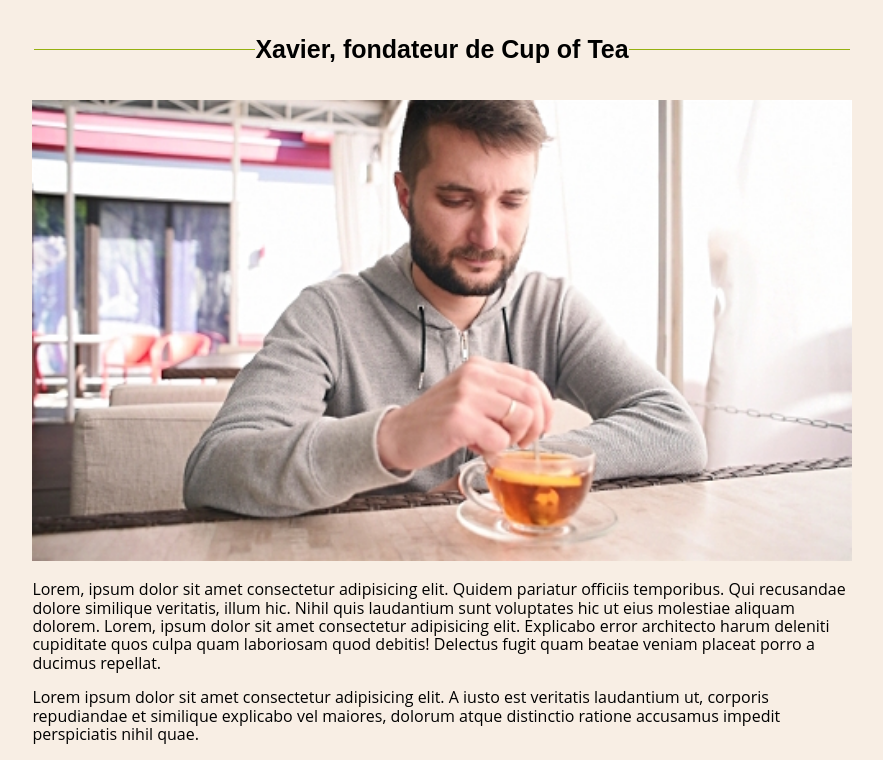
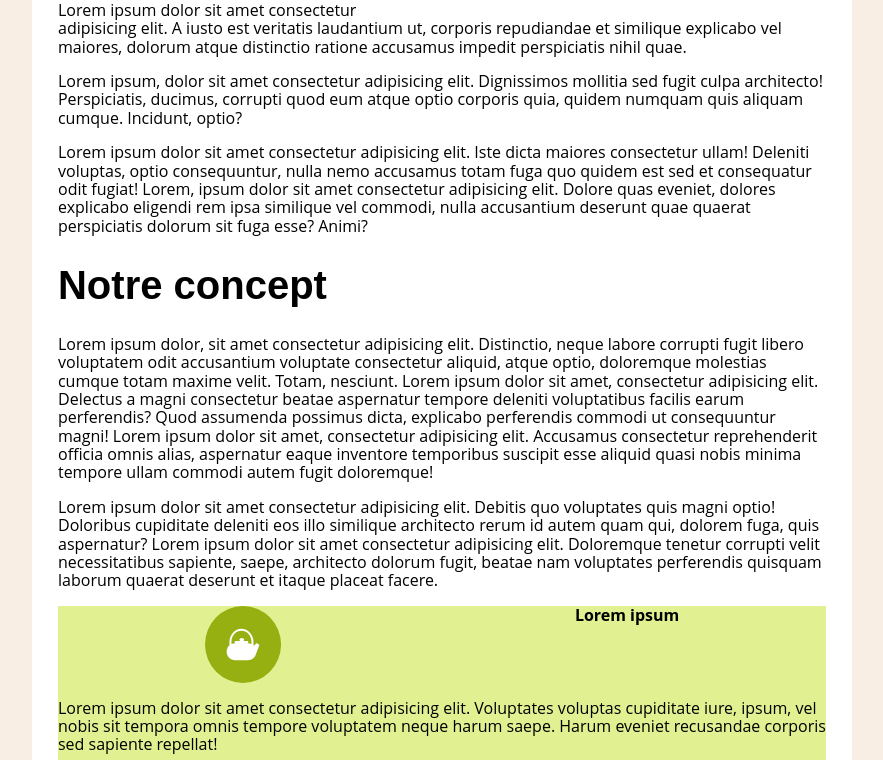
Before and after one commit to AhmadGhlm/Exercice_CupOfTea, a plain HTML site: page about.html in a window 1280 px wide. Shown: the part 1270-2030 px from the top of the page, without its empty margins (198-1081 px from the left). Drawn offline with Linux system fonts and the light colour scheme; a web font is replaced by a local one.

Commit message:
add background color resize pic and logo and add float picture

```diff
--- a/css/style.css
+++ b/css/style.css
@@ -228,7 +228,63 @@ main #list {
 }
 
 .source {
+  margin: 0;
+  text-align: center;
   width: 25%;
+}
+
+.tea h3 {
+  margin: 0;
+  text-align: center;
+}
+
+/* MAIN (About page) */
+
+.contain {
+  margin: 2% 18%;
+  padding: 2% 2%;
+  background-color: #ffffff;
+}
+
+.contact {
+  color: black;
+  text-align: left;
+}
+
+fieldset {
+  text-align: left;
+  border: none;
+  border-top: 1px solid #96b011;
+  color: #96b011;
+}
+
+.amelie img {
+  padding: 2%;
+  width: 50%;
+  float: left;
+}
+
+.xavier img {
+  padding: 2%;
+  width: 50%;
+  float: right;
+}
+
+.cadre {
+  display: flex;
+  flex-direction: row;
+  flex-wrap: wrap;
+  align-content: center;
+  justify-content: space-around;
+  background-color: #e1f191;
+}
+
+.cadre img {
+  width: 10%;
+}
+
+.cadre span {
+  font-weight: bold;
 }
 
 /* FOOTER (all pages) */
```
